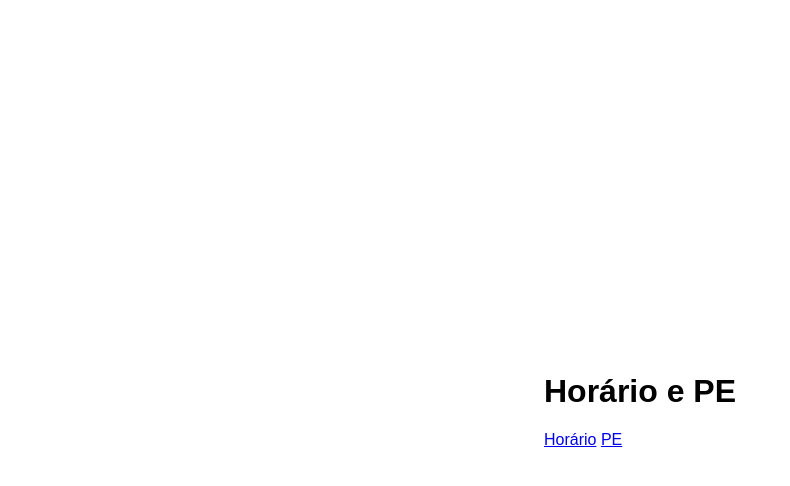
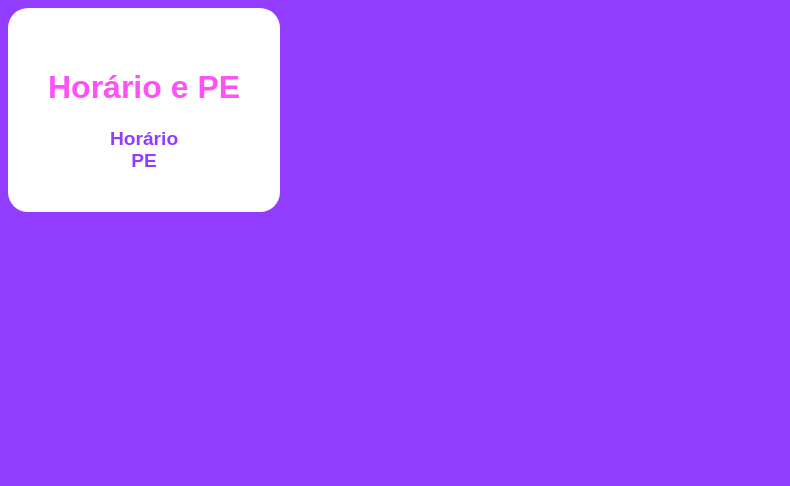
Before and after one commit to Alexig2/Atividade-PDM-Alex-Liz, a website: page index.html in a window 1280 px wide. Shown: the whole page, without its empty margins (0-790 px from the left). Drawn offline with Linux system fonts and the light colour scheme.

Commit message:
Melhorando o css

```diff
--- a/css/style.css
+++ b/css/style.css
@@ -10,8 +10,13 @@ html, .fullscreen {
     width: 100%;
 }
 
+.titulo {
+    color:#ff52f6;
+}
+
 .container {
     margin: auto;
+    text-align: center;
 }
 
 table{
@@ -43,3 +48,20 @@ table{
 .pe {
   background-color:#d9befd;
 }
+
+.card {
+  background-color: white;
+  border-radius: 20px;
+  padding: 40px;
+}
+
+a {
+  text-decoration: none;
+  color:#913cff;
+  font-weight: bold;
+  font-size: larger;
+}
+
+.home {
+  background-color: #913cff;
+}
--- a/index.html
+++ b/index.html
@@ -9,11 +9,15 @@
     <link rel="manifest" href="/manifest.json" />
     <link rel="informatica" href="images/informatica-256.png" />
   </head>
-  <body class="fullscreen">
+  <body class="fullscreen, home">
     <div class="container">
-      <h1>Horário e PE</h1>
-      <a href="horario.html">Horário</a>
-      <a href="pe.html">PE</a>
+      <div class="card">
+        <h1 class="titulo">Horário e PE</h1>
+        <div>
+          <a href="horario">Horário</a>
+        </div>
+        <a href="pe">PE</a>
+      </div>
     </div>
   </body>
   <script src="js/main.js"></script>
--- a/sw.js
+++ b/sw.js
@@ -1,5 +1,5 @@
 let cacheName = 'horario-pwa'
-let filesToCache = ['/', '/index.html', '/css/style.css', '/js/main.js']
+let filesToCache = ['/', '/index.html', '/css/style.css', '/js/main.js', '/horario.html', '/pe.html']
 
 self.addEventListener('install', (e) => {
     e.waitUntil(
```
